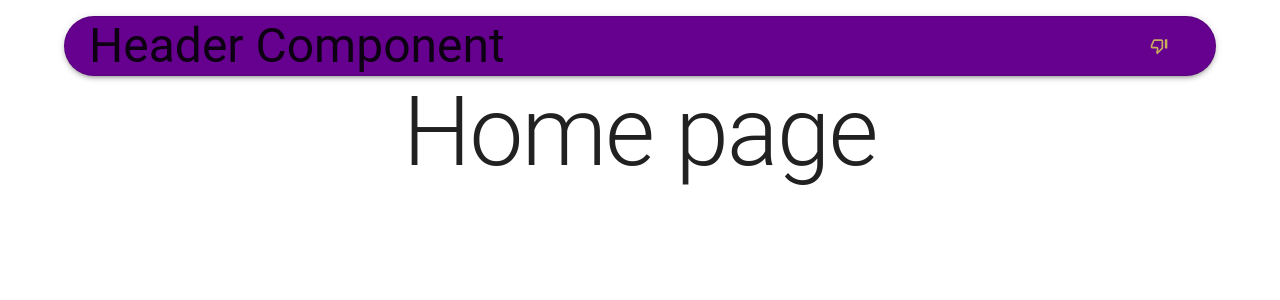
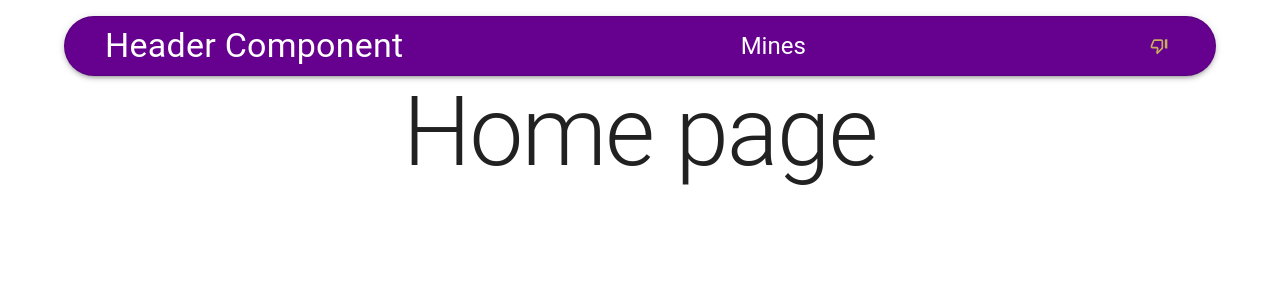
Before and after one commit to takeuchi-masaki/antigambling, a React (Create React App) app: page / in a window 1280 px wide. Shown: the top 300 px of the page. Built offline with nearby package versions, Linux system fonts and the light colour scheme.

Commit message:
route header buttons

```diff
--- a/src/components/Header.tsx
+++ b/src/components/Header.tsx
@@ -1,6 +1,7 @@
 import React from "react";
-import { Paper, AppBar, Typography, PaletteMode, Box, Container } from "@mui/material";
+import { Paper, AppBar, Typography, PaletteMode, Container, MenuItem } from "@mui/material";
 import ToggleModeButton from "./ToggleModeButton";
+import { useNavigate } from "react-router-dom";
 
 interface HeaderProps {
     mode: PaletteMode,
@@ -8,6 +9,16 @@ interface HeaderProps {
 }
 
 const Header = ({mode, toggleMode}: HeaderProps) => {
+    let navigate = useNavigate();
+    const routeMines = () =>{
+        let path = `/mines`;
+        navigate(path);
+    }
+    const routeHome = () => {
+        let path = `/`;
+        navigate(path);
+    }
+
     return <AppBar position="static" sx={{
         boxShadow: 0,
         bgcolor: 'transparent',
@@ -28,11 +39,15 @@ const Header = ({mode, toggleMode}: HeaderProps) => {
                 border: '1px solid',
                 borderColor: 'divider',
                 padding: theme.spacing(3),
+                boxShadow: 3,
               })}
               >
-                <Box>
-                    <Typography variant="h3">Header Component</Typography>
-                </Box>
+                <MenuItem onClick={routeHome}>
+                    <Typography variant="h4" color={'white'}>Header Component</Typography>
+                </MenuItem>
+                <MenuItem onClick={routeMines}>
+                    <Typography variant="h5" color={'white'}>Mines</Typography>
+                </MenuItem>
                 <ToggleModeButton mode={mode} toggleColorMode={toggleMode} />
             </Paper>
         </Container>
```
Also changed, not shown: src/pages/HomePage.tsx (line endings or trailing spaces).
